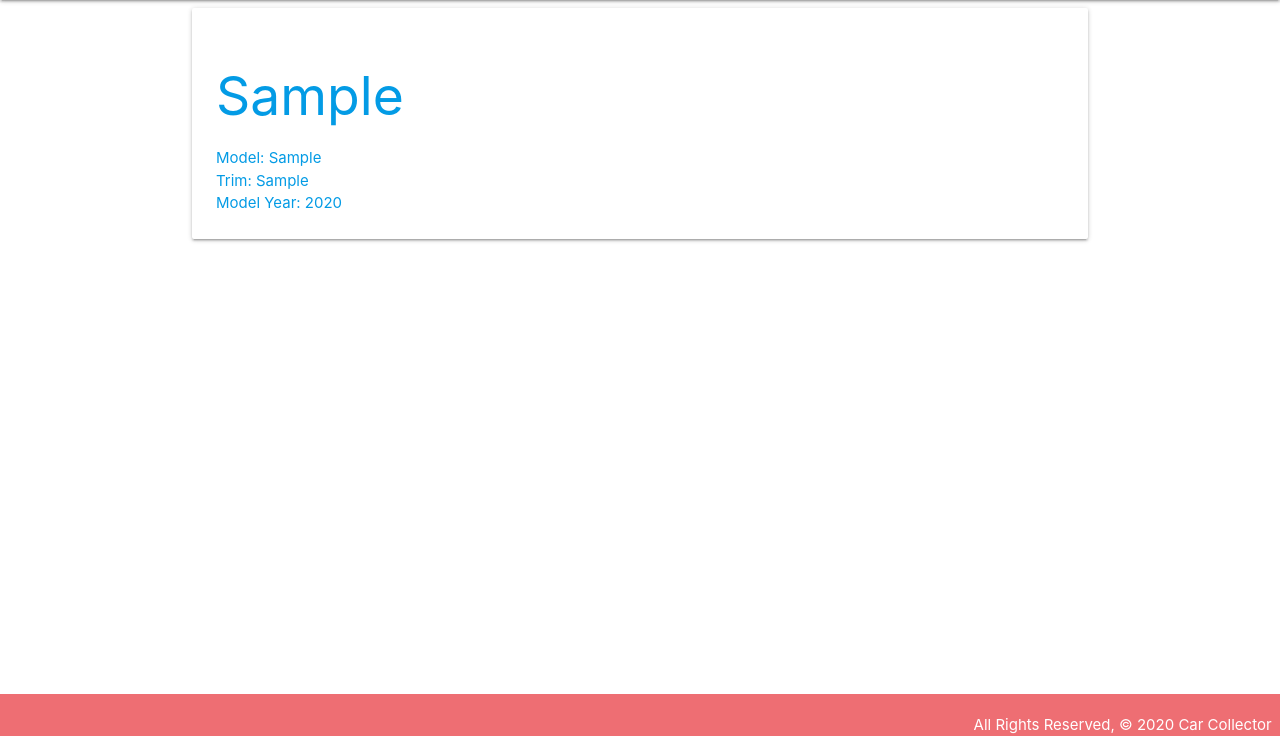
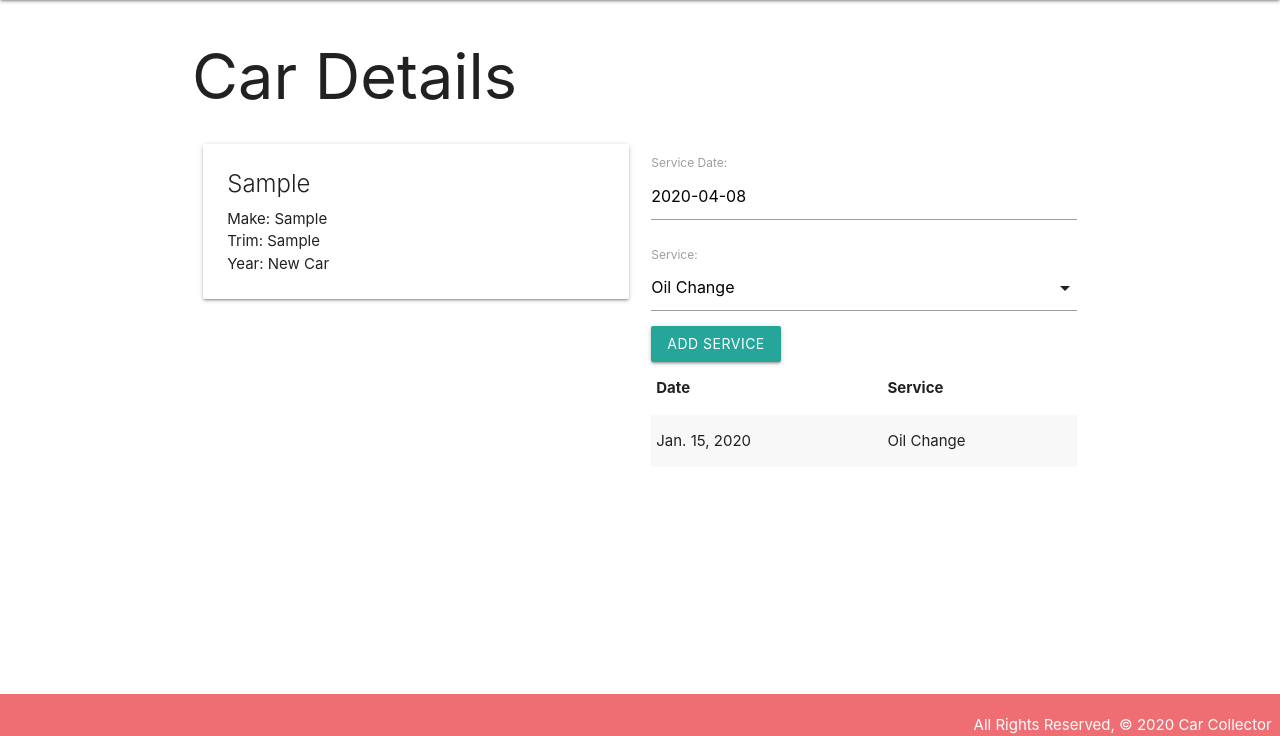
Before and after one commit to ajay-k/CarCollector, a Django app: page /cars/1/ in a window 1280 px wide. Shown: the part 64-800 px from the top of the page. Run offline with Django 3.2, Linux system fonts and the light colour scheme; tables that the repository leaves empty hold one stand-in row (values such as "Sample post").

Commit message:
Adds one-to-many relationship, fully working

```diff
--- a/carcollector/main_app/admin.py
+++ b/carcollector/main_app/admin.py
@@ -1,6 +1,7 @@
 from django.contrib import admin
 
 # Register your models here.
-from .models import Car
+from .models import Car, Maintenance
 
 admin.site.register(Car)
+admin.site.register(Maintenance)
--- /dev/null
+++ b/carcollector/main_app/forms.py
@@ -0,0 +1,7 @@
+from django.forms import ModelForm
+from .models import Maintenance
+
+class MaintenanceForm(ModelForm):
+	class Meta:
+		model = Maintenance
+		fields = ['date', 'service']
--- a/carcollector/main_app/models.py
+++ b/carcollector/main_app/models.py
@@ -1,6 +1,11 @@
 from django.db import models
 
 # Create your models here.
+SERVICES = (
+		('O', 'Oil Change'),
+		('T', 'Tire Rotation'),
+		('B', 'Battery Replacement')
+	)
 
 class Car(models.Model):
 	make = models.CharField(max_length=100)
@@ -10,3 +15,20 @@ class Car(models.Model):
 
 	def __str__(self):
 		return self.make
+
+
+class Maintenance(models.Model):
+	date = models.DateField('Service Date')
+	service = models.CharField(
+		max_length=1,
+		choices=SERVICES,
+		default=SERVICES[0][0]
+	)
+
+	car = models.ForeignKey(Car, on_delete=models.CASCADE)
+
+	def __str__(self):
+		return f"{self.get_service_display()} on {self.date}"
+
+	class Meta:
+		ordering = ['-date']
--- a/carcollector/main_app/templates/base.html
+++ b/carcollector/main_app/templates/base.html
@@ -9,6 +9,7 @@
   <title>Car Collector</title>
   <link rel="stylesheet" href="https://cdnjs.cloudflare.com/ajax/libs/materialize/1.0.0/css/materialize.min.css">
   <link rel="stylesheet" type="text/css" href="{% static 'css/style.css' %}">
+    <script src="https://cdnjs.cloudflare.com/ajax/libs/materialize/1.0.0/js/materialize.min.js"></script>
 </head>
 <body>
   <header class="navbar-fixed">
--- a/carcollector/main_app/templates/cars/detail.html
+++ b/carcollector/main_app/templates/cars/detail.html
@@ -1,21 +1,55 @@
 {% extends 'base.html' %}
 {% block content %}
 
-<div class="card">
-  <!-- add this single line below -->
-  <a href="/cars/{{ car.id }}">
-    <div class="card-content">
-      <h2>{{ car.make }}</h2>
-      <p>Model: {{ car.model }}</p>
-      <p>Trim: {{ car.trim }}</p>
-      {% if car.year >= 2019 %}
-        <p>Model Year: {{ car.year }}</p>
-      {% else %}
-        <p>Model Year: New Car</p>
-      {% endif %}
+<h1>Car Details</h1>
+
+<div class="row">
+  <div class="col s6">
+    <div class="card">
+      <div class="card-content">
+        <span class="card-title">{{ car.model }}</span>
+        <p>Make: {{ car.make }}</p>
+        <p>Trim: {{ car.trim }}</p>
+        {% if car.year < 2019 %}
+          <p>Year: {{ car.year }}</p>
+        {% else %}
+          <p>Year: New Car</p>
+        {% endif %}
+      </div>
     </div>
-  <!-- and this following one as well -->
-  </a>
+  </div>
+  <div class="col s6">
+    <form action="{% url 'add_service' car.id %}" method="post">
+        {% csrf_token %}
+        {{ maintenance_form.as_p }}
+        <input type="submit" class="btn" value="Add Service">
+    </form>
+    <table class="striped">
+      <thead>
+        <tr><th>Date</th><th>Service</th></tr>
+      </thead>
+      <tbody>
+        {% for maintenance in car.maintenance_set.all %}
+          <tr>
+            <td>{{maintenance.date}}</td>
+            <td>{{maintenance.get_service_display}}</td>
+          </tr>
+        {% endfor %}
+      </tbody>
+    </table>
+  </div>
 </div>
 
+<script>
+  let dateEl = document.getElementById('id_date');
+  M.Datepicker.init(dateEl, {
+    format: 'yyyy-mm-dd',
+    defaultDate: new Date(),
+    setDefaultDate: true,
+    autoClose: true
+  });
+
+  let selectEl = document.getElementById('id_service');
+  M.FormSelect.init(selectEl);
+</script>
 {% endblock %}
--- a/carcollector/main_app/urls.py
+++ b/carcollector/main_app/urls.py
@@ -6,4 +6,5 @@ urlpatterns = [
 	path('about/', views.about, name='about'),
 	path('cars/', views.cars_index, name='index'),
 	path('cars/<int:car_id>/', views.cars_detail, name='detail'),
+	path('cars/<int:car_id>/add_service', views.add_service, name='add_service'),
 ]
--- a/carcollector/main_app/views.py
+++ b/carcollector/main_app/views.py
@@ -1,6 +1,7 @@
-from django.shortcuts import render
+from django.shortcuts import render, redirect
 from django.db import models
 from .models import Car
+from .forms import MaintenanceForm
 
 
 # Create your views here.
@@ -35,4 +36,17 @@ def cars_index(request):
 
 def cars_detail(request, car_id):
 	car = Car.objects.get(id=car_id)
-	return render(request, 'cars/detail.html', {'car': car})
+
+	maintenance_form = MaintenanceForm()
+
+	return render(request, 'cars/detail.html', {'car': car, 'maintenance_form': maintenance_form})
+
+def add_service(request, car_id):
+	form = MaintenanceForm(request.POST)
+
+	if form.is_valid():
+		new_service = form.save(commit=False)
+		new_service.car_id = car_id
+		new_service.save()
+
+	return redirect('detail', car_id=car_id)
```
Also changed, not shown: carcollector/main_app/migrations/0001_initial.py.
